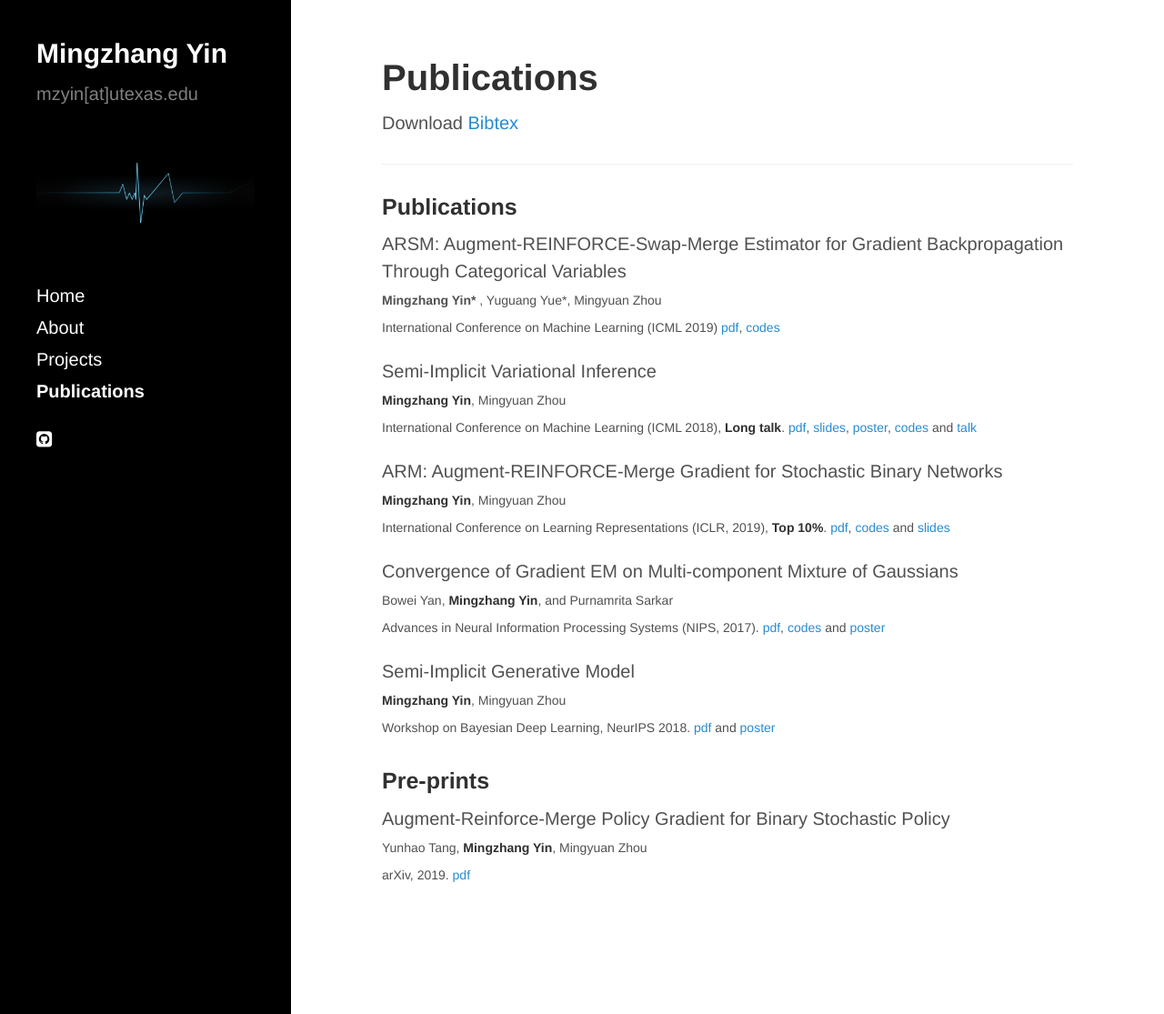
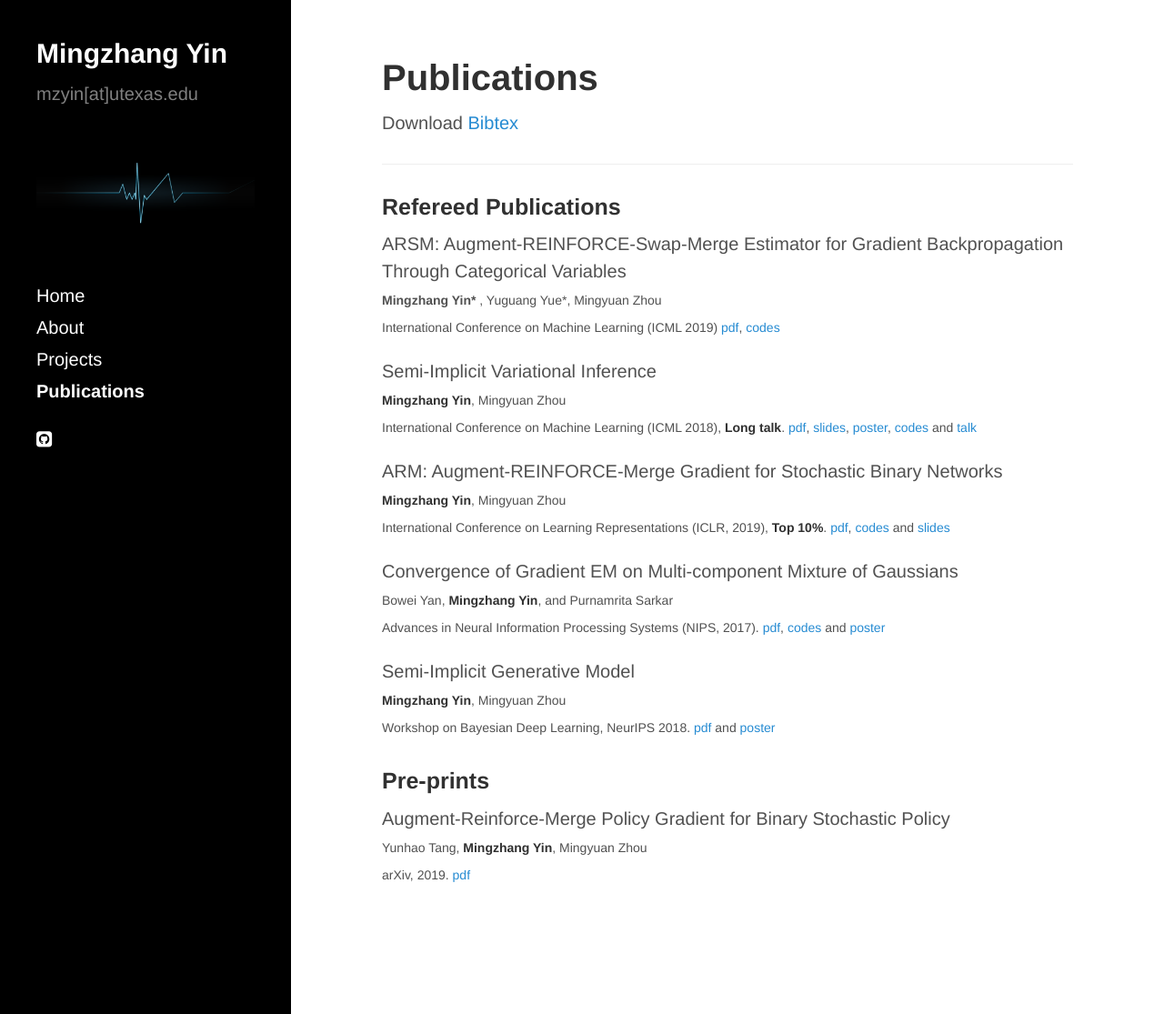
Before and after one commit to mingzhang-yin/mingzhang-yin.github.io, a Jekyll site: the page built from publications.md, in a window 1280 px wide and 1115 px high. Shown: the whole window at 91% size. Built offline with Jekyll 4.4.1, drawn with Linux system fonts in a browser that asks for light colours; nearby versions of some CDN libraries.

Commit message:
Update publications.md

```diff
--- a/publications.md
+++ b/publications.md
@@ -8,7 +8,7 @@
 
 ___
 
-### Publications
+### Refereed Publications
 
 ARSM: Augment-REINFORCE-Swap-Merge Estimator for Gradient Backpropagation Through Categorical Variables
 <br> <span style="font-size:14px"> <b>Mingzhang Yin* </b>, Yuguang Yue*, Mingyuan Zhou  <br>
```
